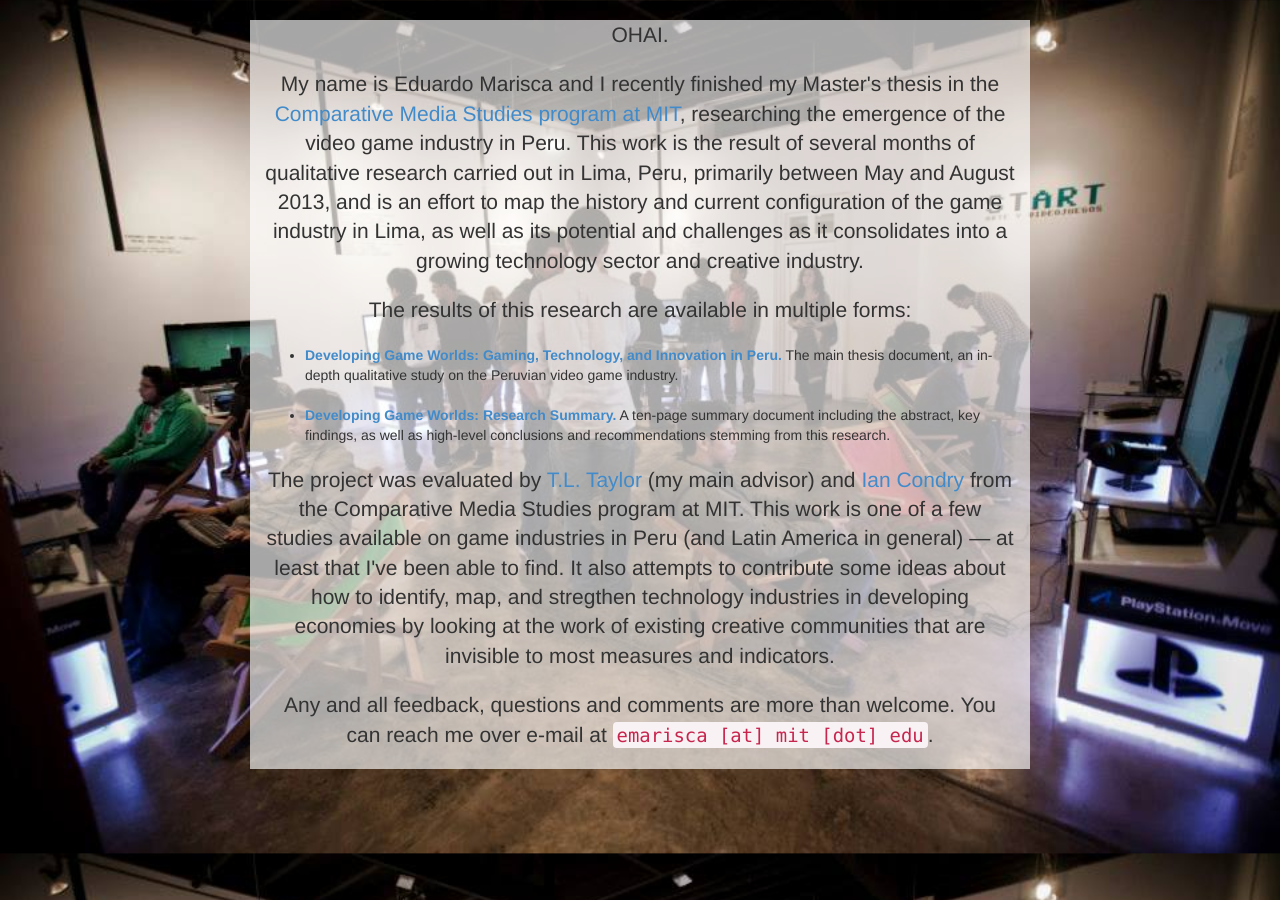
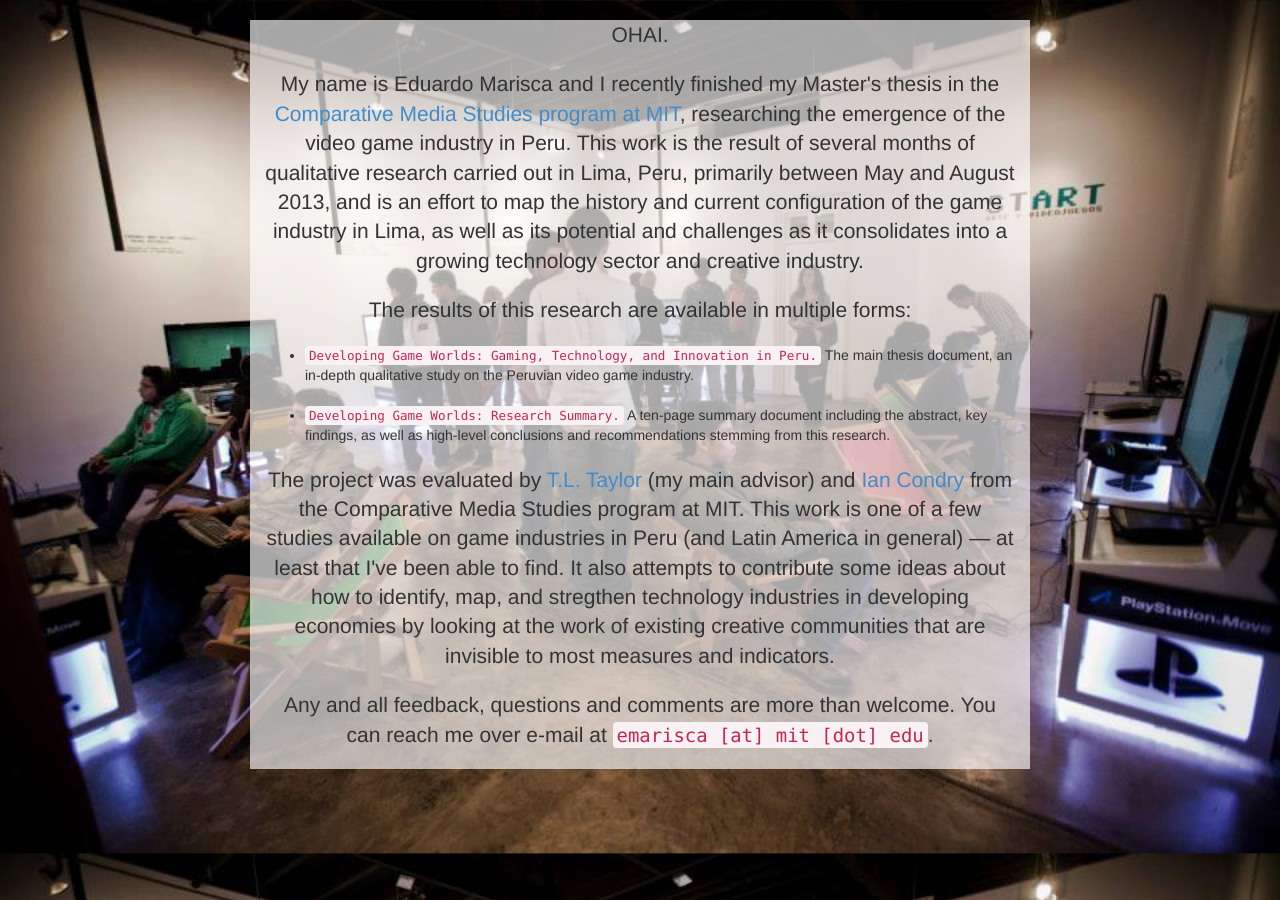
Before and after one commit to piscosour/piscosour.github.io, a Jekyll site: the page built from thesis/index.html, in a window 1280 px wide. Built offline with Jekyll 4.4.1, drawn with Linux system fonts in a browser that asks for light colours.

Commit message:
change link styling

```diff
--- a/thesis/index.html
+++ b/thesis/index.html
@@ -7,8 +7,8 @@ background: /files/start.jpg
 <p class="lead" style="text-align: center">My name is Eduardo Marisca and I recently finished my Master's thesis in the <a href="http://cmsw.mit.edu">Comparative Media Studies program at MIT</a>, researching the emergence of the video game industry in Peru. This work is the result of several months of qualitative research carried out in Lima, Peru, primarily between May and August 2013, and is an effort to map the history and current configuration of the game industry in Lima, as well as its potential and challenges as it consolidates into a growing technology sector and creative industry.</p>
 <p class="lead" style="text-align: center">The results of this research are available in multiple forms:</p>
 <ul>
-<li style="margin-top: 20px; margin-bottom: 20px"><a href="/files/EM-DGW-Final.pdf"><strong>Developing Game Worlds: Gaming, Technology, and Innovation in Peru.</strong></a> The main thesis document, an in-depth qualitative study on the Peruvian video game industry.</li>
-<li style="margin-top: 20px; margin-bottom: 20px"><a href="/files/EM-DGW-ResearchSummary.pdf"><strong>Developing Game Worlds: Research Summary.</strong></a> A ten-page summary document including the abstract, key findings, as well as high-level conclusions and recommendations stemming from this research.</li>
+<li style="margin-top: 20px; margin-bottom: 20px"><a href="/files/EM-DGW-Final.pdf"><code>Developing Game Worlds: Gaming, Technology, and Innovation in Peru.</code></a> The main thesis document, an in-depth qualitative study on the Peruvian video game industry.</li>
+<li style="margin-top: 20px; margin-bottom: 20px"><a href="/files/EM-DGW-ResearchSummary.pdf"><code>Developing Game Worlds: Research Summary.</code></a> A ten-page summary document including the abstract, key findings, as well as high-level conclusions and recommendations stemming from this research.</li>
 <!--<li style="margin-top: 20px; margin-bottom: 20px"><strong>The Peruvian Gamedex</strong>. A pre-alpha tool I've developed to catalog and document the history of video games made in Peru (still in very early development and with unvalidated data).</li>
 <li style="margin-top: 20px; margin-bottom: 20px"><strong>A photo gallery</strong>. Images captured during my field work in Lima.</li>-->
 </ul>
```
